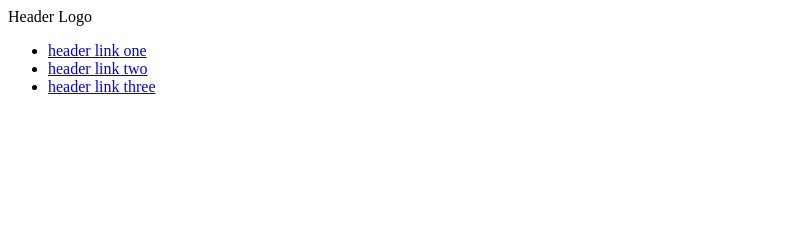
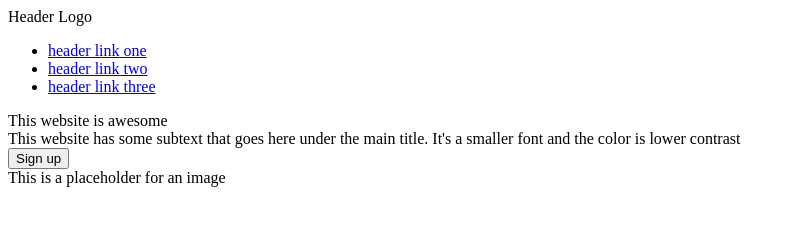
Before and after one commit to bburchett13/landingPage, a plain HTML site: page index.html in a window 1280 px wide. Shown: the whole page, without its empty margins (0-794 px from the left). Drawn offline with Linux system fonts and the light colour scheme.

Commit message:
Added containers for next section to index.html

```diff
--- a/index.html
+++ b/index.html
@@ -27,6 +27,24 @@
 
         </div>
 
+        <div class="titleContent">
+
+            <div class="left">
+
+                <div class="mainTitle">This website is awesome</div>
+                <div class="titleSubtext">This website has some subtext that goes here under the main title. It's a smaller font and the color is lower contrast</div>
+                <button class="signUp">Sign up</button>
+
+            </div>
+            <div class="right">
+
+                <div class="placeholder">This is a placeholder for an image</div>
+
+            </div>
+
+        </div>
+
+
 
     </body>
 
```
